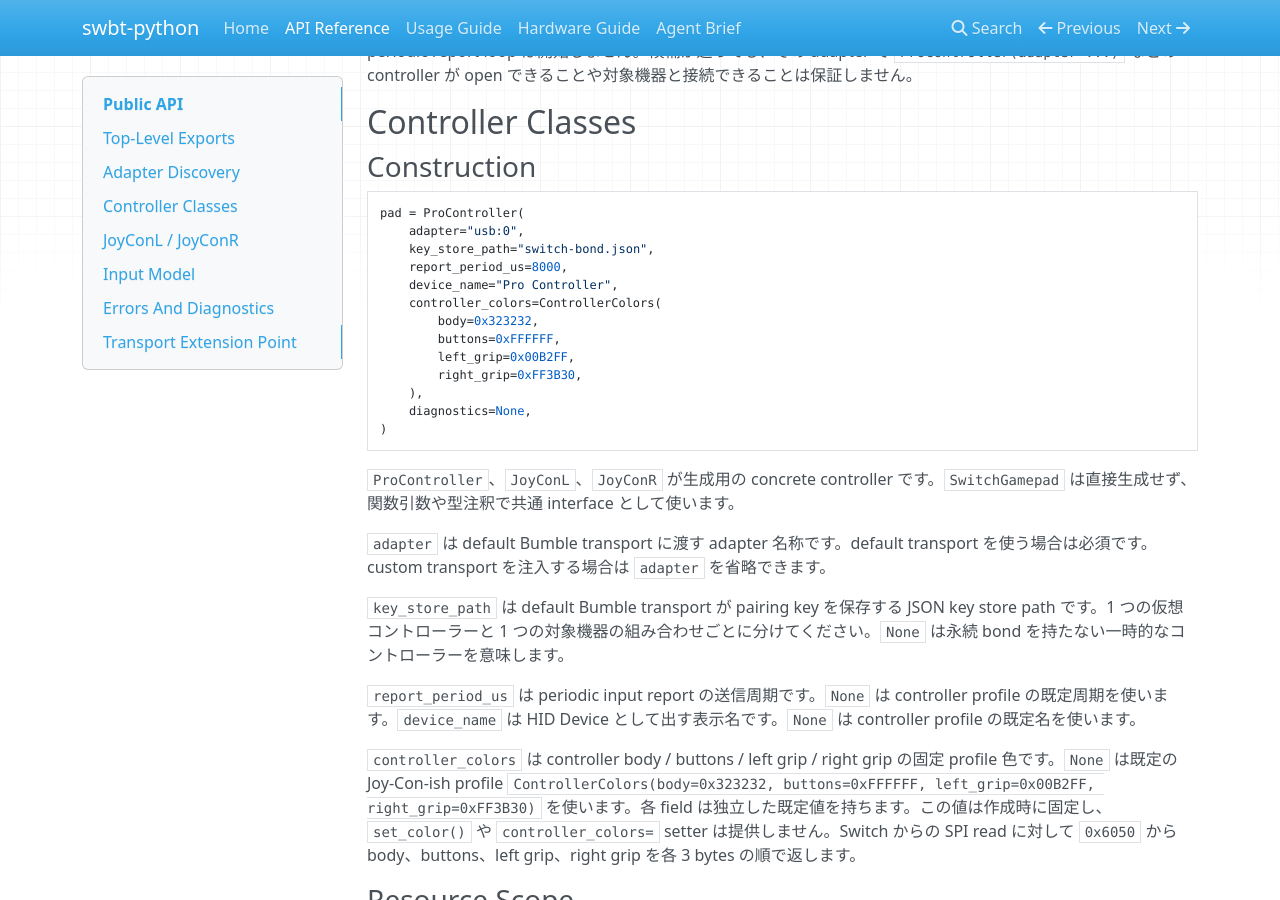
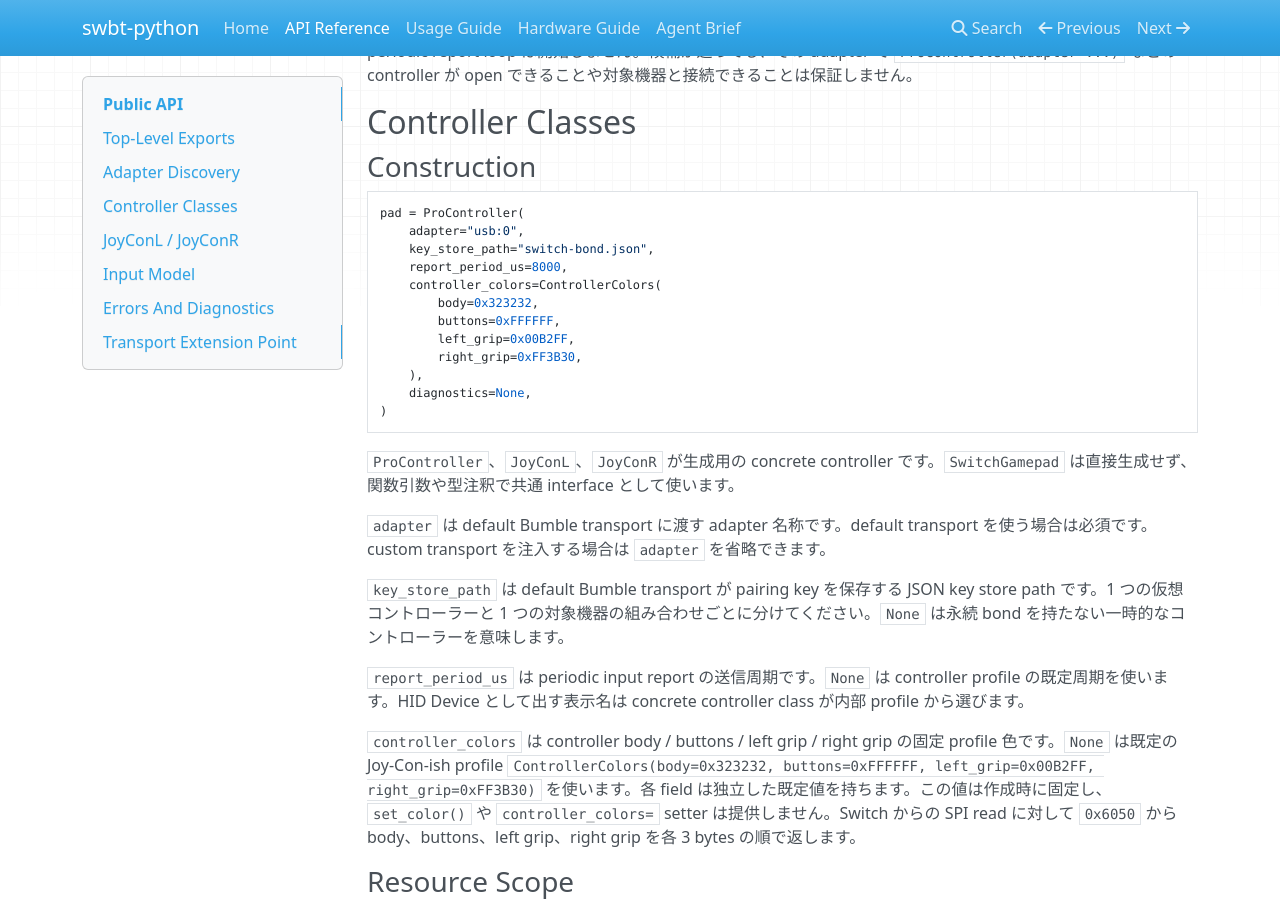
Before and after one commit to niart120/swbt-python, an MkDocs documentation site: the page built from docs/api.md, in a window 1280 px wide and 900 px high, scrolled down 2277 px. Built offline with MkDocs 1.6.1, drawn with Linux system fonts in a browser that asks for light colours; nearby versions of some CDN libraries.

```diff
--- a/docs/api.md
+++ b/docs/api.md
@@ -83,7 +83,6 @@ pad = ProController(
     adapter="usb:0",
     key_store_path="switch-bond.json",
     report_period_us=8000,
-    device_name="Pro Controller",
     controller_colors=ControllerColors(
         body=0x323232,
         buttons=0xFFFFFF,
@@ -100,7 +99,7 @@ pad = ProController(
 
 `key_store_path` は default Bumble transport が pairing key を保存する JSON key store path です。1 つの仮想コントローラーと 1 つの対象機器の組み合わせごとに分けてください。`None` は永続 bond を持たない一時的なコントローラーを意味します。
 
-`report_period_us` は periodic input report の送信周期です。`None` は controller profile の既定周期を使います。`device_name` は HID Device として出す表示名です。`None` は controller profile の既定名を使います。
+`report_period_us` は periodic input report の送信周期です。`None` は controller profile の既定周期を使います。HID Device として出す表示名は concrete controller class が内部 profile から選びます。
 
 `controller_colors` は controller body / buttons / left grip / right grip の固定 profile 色です。`None` は既定の Joy-Con-ish profile `ControllerColors(body=0x323232, buttons=0xFFFFFF, left_grip=0x00B2FF, right_grip=0xFF3B30)` を使います。各 field は独立した既定値を持ちます。この値は作成時に固定し、`set_color()` や `controller_colors=` setter は提供しません。Switch からの SPI read に対して `0x6050` から body、buttons、left grip、right grip を各 3 bytes の順で返します。
 
```
Also changed, not shown: spec/complete/unit_041/CONTROLLER_CONFIG_PROFILE_OWNERSHIP.md (+2 -0 lines), 1 other file.
